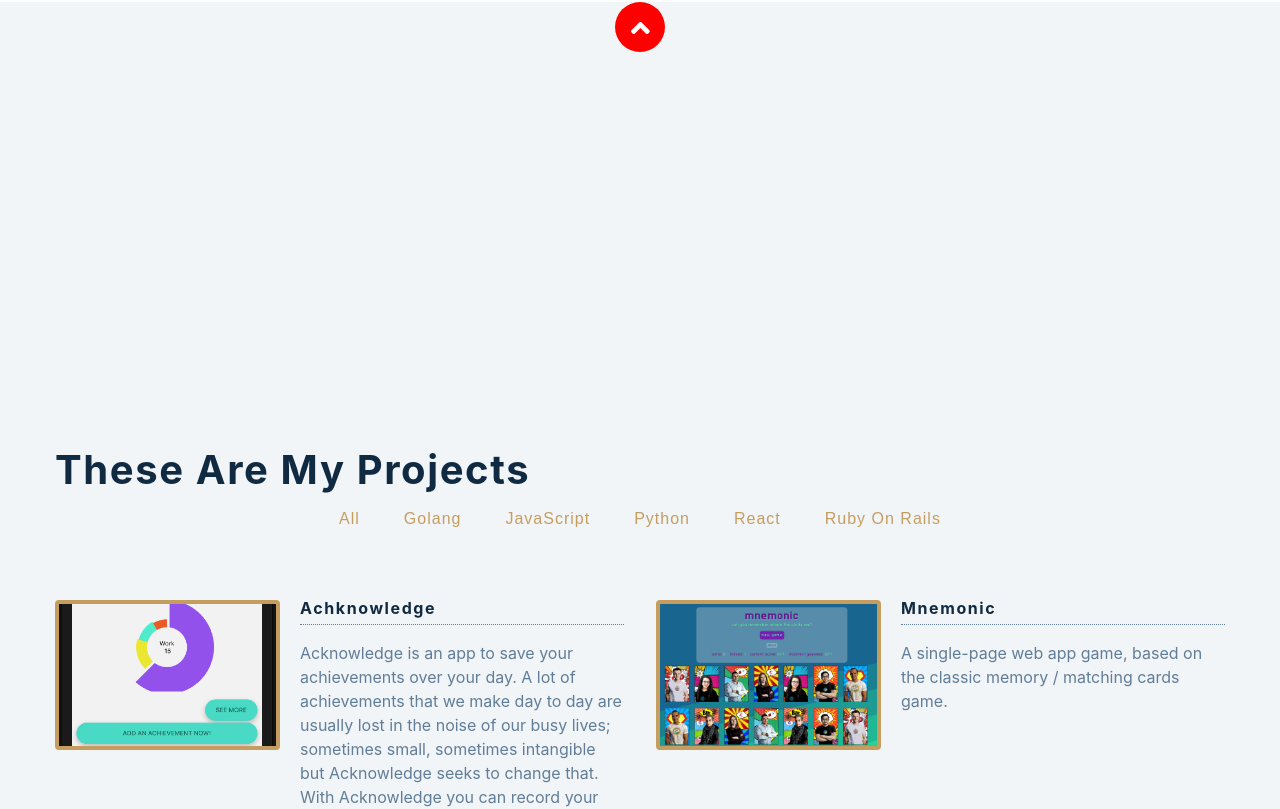
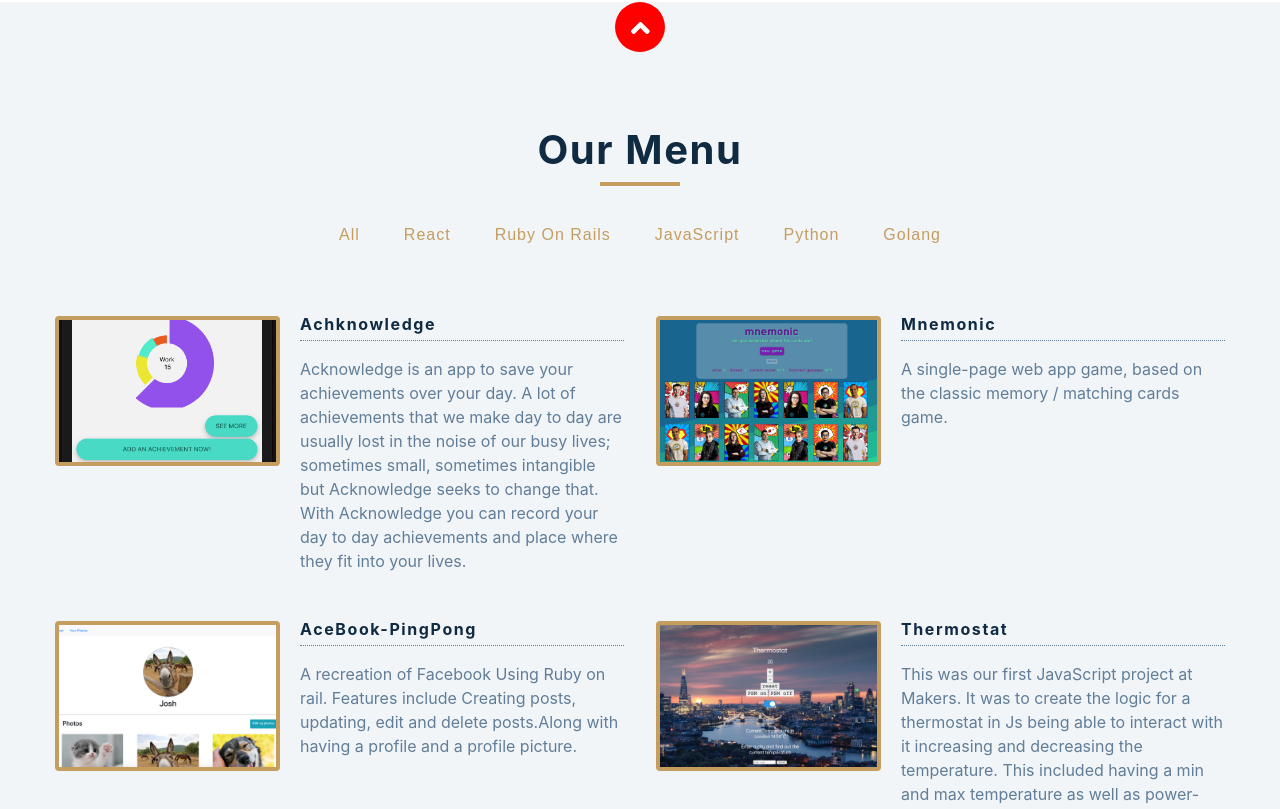
Before and after one commit to Ovy95/Portfolio, a React (Create React App) app: page / in a window 1280 px wide. Shown: the part 798-1607 px from the top of the page. Built offline with nearby package versions, Linux system fonts and the light colour scheme.

Commit message:
Dynamic Approach for projects allowing any new langagues added will also have they're own button

```diff
--- a/src/components/projectComponents/Categories.js
+++ b/src/components/projectComponents/Categories.js
@@ -1,34 +1,24 @@
 import React from 'react';
 
-const Categories = ({ filterItems }) => {
+const Categories = ({ categories,filterItems }) => {
   return(
+
     <div className='btn-container'>
-      <button className='filter-btn' onClick={() =>
-      filterItems('all')}>all
-      </button>
-
-      <button className='filter-btn' onClick={() =>
-      filterItems('Golang')}>Golang
-      </button>
-
-      <button className='filter-btn' onClick={() =>
-      filterItems('JavaScript')}>JavaScript
-      </button>
-
-      <button className='filter-btn' onClick={() =>
-      filterItems('Python')}>Python
-      </button>
-
-      <button className='filter-btn' onClick={() =>
-      filterItems('React')}>React
-      </button>
-      <button className='filter-btn' onClick={() =>
-      filterItems('Ruby on Rails')}>Ruby on Rails
-      </button>
-
-    </div>
+      {categories.map((category, index) => {
+        return (
+          <button
+          type='button'
+          className='filter-btn'
+          key={index}
+          onClick ={() => filterItems(category)}
+          >
+            {category}
+          </button>
 
 
+        );
+      })}
+    </div>
   )
 };
 
--- a/src/components/projectComponents/index.jsx
+++ b/src/components/projectComponents/index.jsx
@@ -12,9 +12,11 @@ const ProjectsStyle = styled.div`
   position: relative;
 
   `
+  const allCategories = ['all',...new Set(items.map((item)=> item.category))]
+
 export function Projects(props){
   const [projectItems, setProjectItems] = useState(items);
-  const [categories, setcategories] = useState([]);
+  const [categories, setcategories] = useState(allCategories);
 
   const filterItems = (category) => {
     if(category === 'all'){
@@ -26,9 +28,11 @@ export function Projects(props){
   }
 
   return ( <ProjectsStyle>
-    <h2>These are my projects</h2>
-
-    <Categories filterItems={filterItems}/>
+    <div className="title">
+          <h2>our menu</h2>
+          <div className="underline"></div>
+        </div>
+    <Categories categories={categories} filterItems={filterItems}/>
     <ProjectList items={projectItems}/>
 
   </ProjectsStyle>
--- a/src/components/projectComponents/projects.js
+++ b/src/components/projectComponents/projects.js
@@ -39,7 +39,7 @@ const menu = [
     title: 'Portfolio',
     category: 'React',
     img: './images/logo192.png',
-    desc: `What your currently using`,
+    desc: `This is what your currently using at the moment. This is a react project to help me show of my projects. Also to upskill knowledge of using React.`,
   },
   {
     id: 7,
--- a/src/containers/homepage/projectsSection.jsx
+++ b/src/containers/homepage/projectsSection.jsx
@@ -40,14 +40,14 @@ export function ProjectSection(props) {
 
 
 
-    <Marginer direction="vertical" margin="20em"/>
+
     <Marginer direction="vertical" margin="4em"/>
-
     <Marginer direction="vertical" margin="4em"/>
 
     <Projects/>
 
-
+    <Marginer direction="vertical" margin="4em"/>
+    <Marginer direction="vertical" margin="4em"/>
 
     </ProjectContainer>
     </Element>
```
